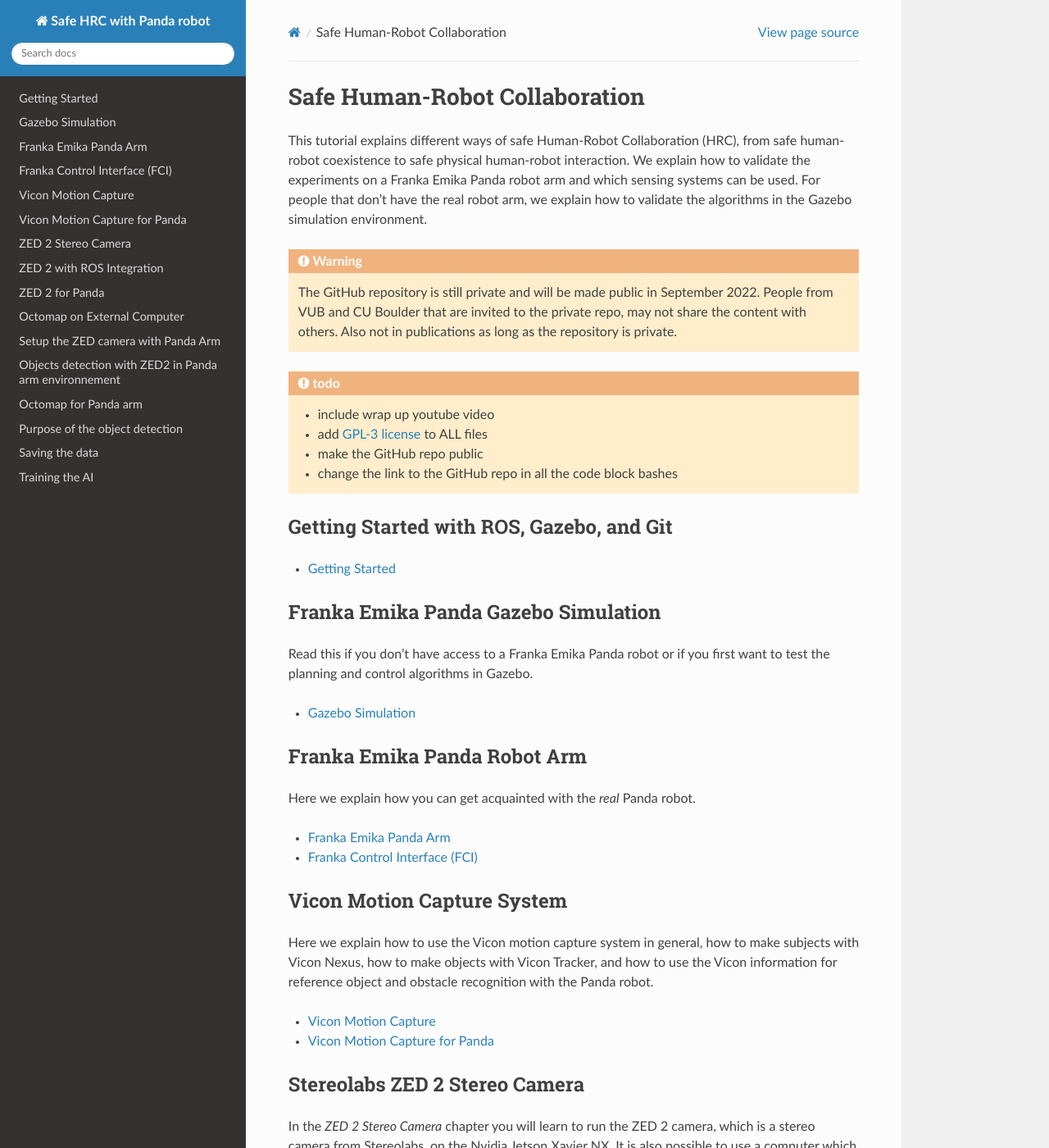
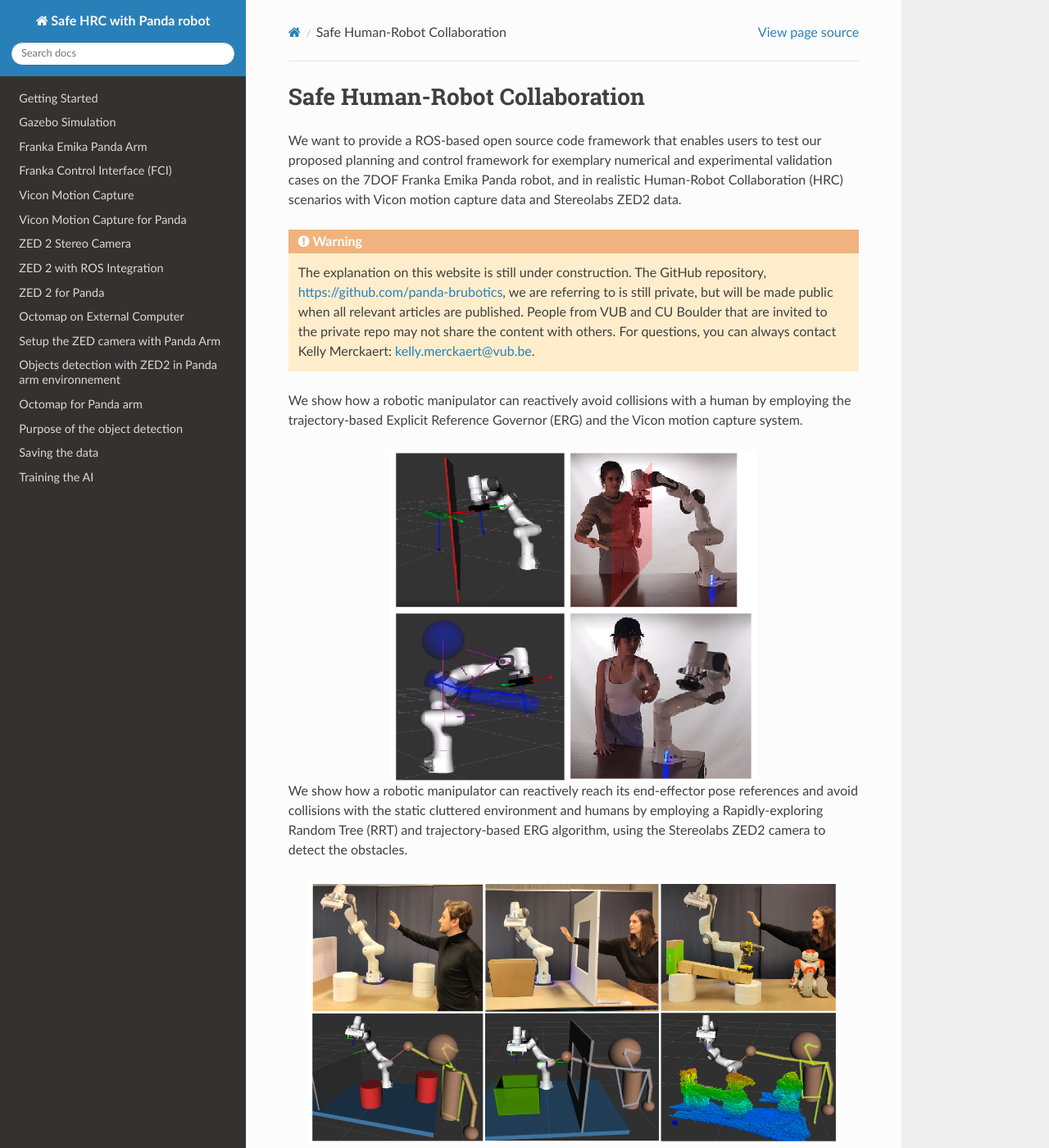
Before and after one commit to kmerckae/panda_safe_hrc_tutorial, a Sphinx documentation site: the page built from source/index.rst, in a window 1280 px wide and 1400 px high. Shown: the whole window at 82% size. Built offline with Sphinx 7.4.7 and the Read the Docs theme 2.0.0, drawn with Linux system fonts in a browser that asks for light colours.

Commit message:
update home

```diff
--- a/source/index.rst
+++ b/source/index.rst
@@ -9,26 +9,46 @@
 Safe Human-Robot Collaboration
 ===============================
 
-This tutorial explains different ways of safe Human-Robot Collaboration (HRC),
-from safe human-robot coexistence to safe physical human-robot interaction.
-We explain how to validate the experiments on a Franka Emika Panda robot arm
-and which sensing systems can be used. For people that don't have the real robot arm,
-we explain how to validate the algorithms in the Gazebo simulation environment.
+We want to provide a ROS-based open source code framework that enables users to test our proposed planning and control framework for exemplary numerical and experimental validation cases on the 7DOF Franka Emika Panda robot, and in realistic Human-Robot Collaboration (HRC) scenarios with Vicon motion capture data and Stereolabs ZED2 data.
 
-.. |GPL-3-license| raw:: html
+.. warning:: The explanation on this website is still under construction.
+            The GitHub repository, https://github.com/panda-brubotics, we are referring to is still private, but will be made public when all relevant articles are published.
+            People from VUB and CU Boulder that are invited to the private repo may not share the content with others.
+            For questions, you can always contact Kelly Merckaert: kelly.merckaert@vub.be.
 
-   <a href="https://www.gnu.org/licenses/gpl-3.0.nl.html" target="_blank">GPL-3 license</a>
+We show how a robotic manipulator can reactively avoid collisions with a human by employing the trajectory-based Explicit Reference Governor (ERG) and the Vicon motion capture system.
 
-.. warning:: The GitHub repository is still private and will be made public in September 2022.
-          People from VUB and CU Boulder that are invited to the private repo,
-          may not share the content with others. Also not in publications as long as the repository is private.
+.. image:: safeHRC-ERG-vicon.png
+    :align: center
+    :width: 450px
 
-.. admonition:: todo
+We show how a robotic manipulator can reactively reach its end-effector pose references and avoid collisions with the static cluttered environment and humans by employing a Rapidly-exploring Random Tree (RRT) and trajectory-based ERG algorithm, using the Stereolabs ZED2 camera to detect the obstacles.
 
-  *  include wrap up youtube video
-  *  add |GPL-3-license| to ALL files
-  *  make the GitHub repo public
-  *  change the link to the GitHub repo in all the code block bashes
+.. image:: safeHRC-RRT-ERG-ZED2.png
+    :align: center
+    :width: 650px
+
+
+.. This tutorial explains different ways of safe Human-Robot Collaboration (HRC),
+.. from safe human-robot coexistence to safe physical human-robot interaction.
+.. We explain how to validate the experiments on a Franka Emika Panda robot arm
+.. and which sensing systems can be used. For people that don't have the real robot arm,
+.. we explain how to validate the algorithms in the Gazebo simulation environment.
+
+.. .. |GPL-3-license| raw:: html
+
+..    <a href="https://www.gnu.org/licenses/gpl-3.0.nl.html" target="_blank">GPL-3 license</a>
+
+
+
+.. .. admonition:: todo
+
+..   *  include wrap up youtube video
+..   *  add |GPL-3-license| to ALL files
+..   *  make the GitHub repo public
+..   *  change the link to the GitHub repo in all the code block bashes
+
+
 
 Getting Started with ROS, Gazebo, and Git
 ------------------------------------------
```
Also changed, not shown: source/safeHRC-ERG-vicon.png (added), source/safeHRC-RRT-ERG-ZED2.png (added).
